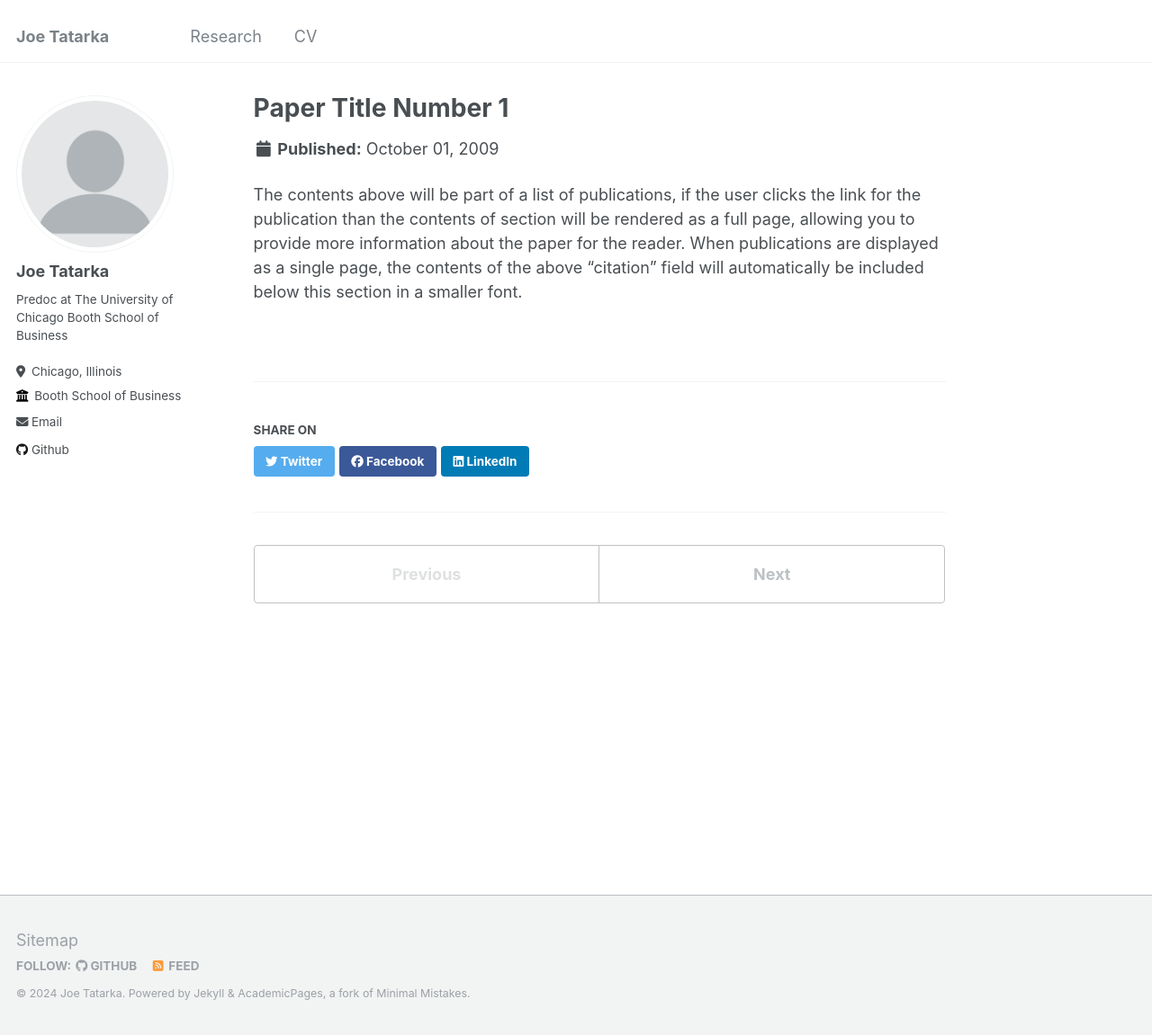
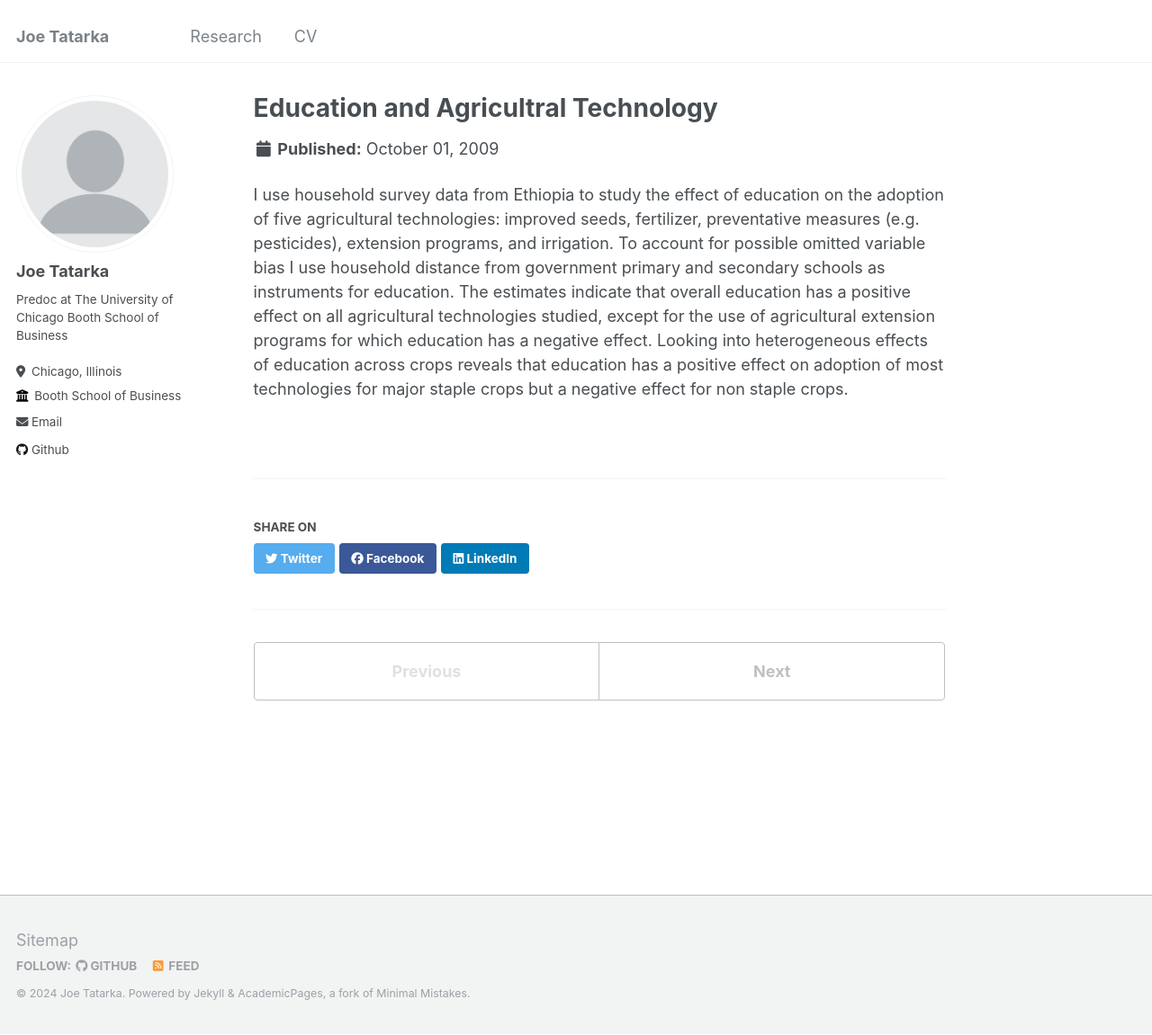
Before and after one commit to JoeTatarka/JoeTatarka.github.io, a Jekyll site: the page built from _publications/2009-10-01-paper-title-number-1.md, in a window 1280 px wide and 1151 px high. Shown: the whole window at 90% size. Built offline with Jekyll 4.4.1, drawn with Linux system fonts in a browser that asks for light colours.

Commit message:
Update 2009-10-01-paper-title-number-1.md

```diff
--- a/_publications/2009-10-01-paper-title-number-1.md
+++ b/_publications/2009-10-01-paper-title-number-1.md
@@ -1,10 +1,10 @@
 ---
-title: "Paper Title Number 1"
+title: "Education and Agricultral Technology"
 collection: publications
-permalink: /publication/2009-10-01-paper-title-number-1
-excerpt: 'This paper is about the number 1. The number 2 is left for future work.'
+permalink: /publication/2021-12-01-education-and-agricultural-technology
+excerpt: 'I use household survey data from Ethiopia to study the effect of education on the adoption of agricultural technologies using distance from household as an instrument for years of education.'
 date: 2009-10-01
-paperurl: 'http://academicpages.github.io/files/paper1.pdf'
+paperurl: 'http://academicpages.github.io/files/dev_econ_term_paper.pdf'
 ---
 
-The contents above will be part of a list of publications, if the user clicks the link for the publication than the contents of section will be rendered as a full page, allowing you to provide more information about the paper for the reader. When publications are displayed as a single page, the contents of the above "citation" field will automatically be included below this section in a smaller font.
+I use household survey data from Ethiopia to study the effect of education on the adoption of five agricultural technologies: improved seeds, fertilizer, preventative measures (e.g. pesticides), extension programs, and irrigation. To account for possible omitted variable bias I use household distance from government primary and secondary schools as instruments for education. The estimates indicate that overall education has a positive effect on all agricultural technologies studied, except for the use of agricultural extension programs for which education has a negative effect. Looking into heterogeneous effects of education across crops reveals that education has a positive effect on adoption of most technologies for major staple crops but a negative effect for non staple crops.
```
